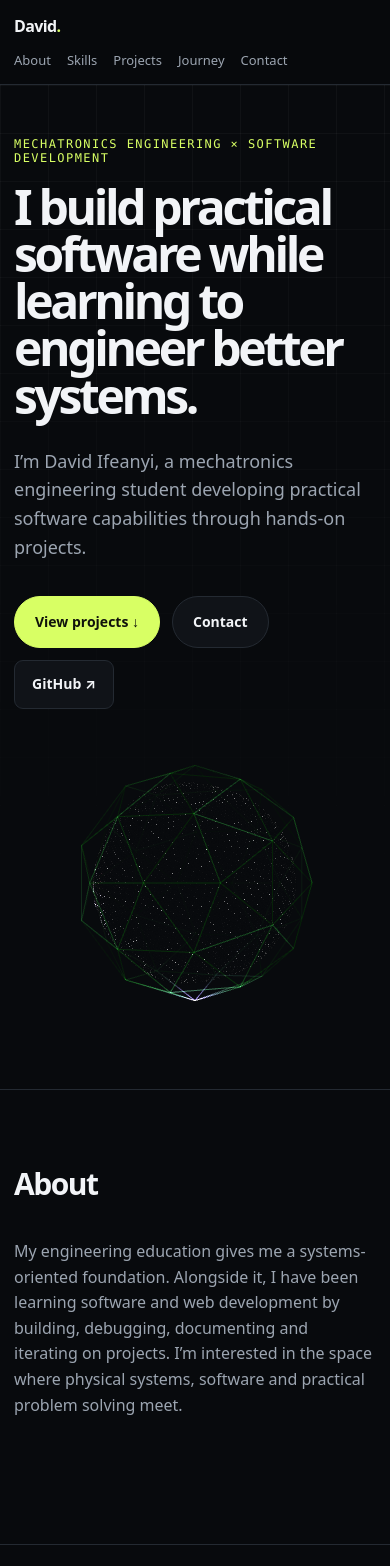
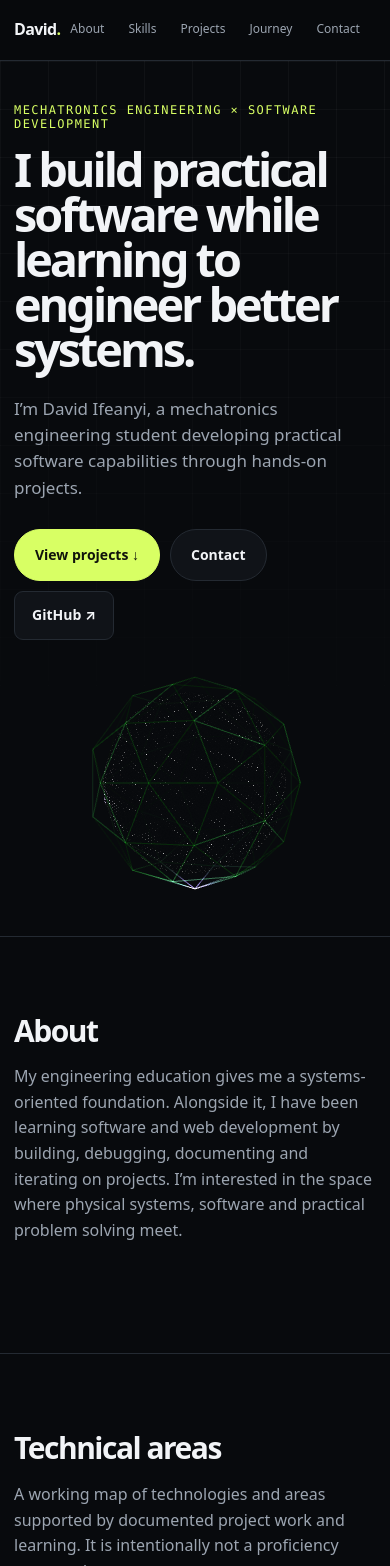
Before and after one commit to davidifeanyicelestine586-arch/David-Ifeanyi, a Next.js app: page / in a window 390 px wide. Shown: the top 1566 px of the page. Built offline with nearby package versions, Linux system fonts and the light colour scheme; no server answers.

Commit message:
Polish responsive hero and mobile navigation

```diff
--- a/app/globals.css
+++ b/app/globals.css
@@ -6,9 +6,10 @@ a { color:inherit; text-decoration:none; }
 .container { width:min(1120px,calc(100% - 40px)); margin:auto; }
 .nav { position:sticky; top:0; z-index:10; backdrop-filter:blur(16px); background:rgba(8,10,13,.94); border-bottom:1px solid var(--line); }
 .nav-inner { min-height:72px; display:flex; align-items:center; justify-content:space-between; gap:24px; }
-.brand { font-weight:800; letter-spacing:-.04em; }
+.brand { font-weight:800; letter-spacing:-.04em; flex:none; }
 .brand span { color:var(--accent); }
 .nav-links { display:flex; gap:24px; color:var(--muted); font-size:14px; }
+.nav-links a { transition:color .2s ease; }
 .nav-links a:hover { color:var(--text); }
 .hero { min-height:calc(100vh - 72px); display:grid; align-items:center; padding:64px 0 72px; position:relative; overflow:hidden; }
 .hero:before { content:""; position:absolute; inset:0; background-image:linear-gradient(rgba(255,255,255,.035) 1px,transparent 1px),linear-gradient(90deg,rgba(255,255,255,.035) 1px,transparent 1px); background-size:48px 48px; mask-image:linear-gradient(to bottom,black,transparent 85%); pointer-events:none; }
@@ -51,7 +52,42 @@ h2 { font-size:clamp(30px,4vw,48px); line-height:1.05; letter-spacing:-.05em; ma
 footer { padding:28px 0; border-top:1px solid var(--line); color:var(--muted); font-size:13px; }
 .footer-inner { display:flex; justify-content:space-between; gap:20px; }
 .mono { font-family:ui-monospace,SFMono-Regular,Menlo,Consolas,monospace; }
-@media(max-width:800px){ .nav-inner{align-items:flex-start;padding:14px 0;flex-direction:column;gap:10px}.nav-links{width:100%;gap:8px 16px;flex-wrap:wrap}.hero-grid{grid-template-columns:1fr}.hero-visual{height:360px;min-height:280px;margin:0 auto;width:min(100%,520px)}.hero-copy{order:1}.hero-visual{order:2}.section-head,.contact-box{grid-template-columns:1fr}.grid{grid-template-columns:1fr}.skill-grid{grid-template-columns:repeat(2,1fr)}.card.featured{grid-column:auto} }
-@media(max-width:520px){ .container{width:min(100% - 28px,1120px)} .hero{padding:52px 0 56px}.hero-visual{height:300px;min-height:240px;width:100%} section{padding:78px 0} .skill-grid{grid-template-columns:1fr} .journey-item{grid-template-columns:1fr;gap:8px} .footer-inner{flex-direction:column}.nav-links{font-size:13px} }
+@media(max-width:800px){
+  .container { width:min(100% - 32px,1120px); }
+  .nav-inner { min-height:64px; padding:10px 0; gap:10px; }
+  .nav-links { width:100%; gap:0; overflow-x:auto; flex-wrap:nowrap; justify-content:flex-start; scrollbar-width:none; -webkit-overflow-scrolling:touch; padding-bottom:2px; }
+  .nav-links::-webkit-scrollbar { display:none; }
+  .nav-links a { flex:0 0 auto; padding:3px 10px; font-size:13px; }
+  .nav-links a:first-child { padding-left:0; }
+  .hero { min-height:auto; padding:48px 0 24px; }
+  .hero-grid { grid-template-columns:1fr; gap:8px; }
+  .hero-copy { order:1; }
+  .hero-visual { order:2; height:330px; min-height:260px; width:min(100%,520px); margin:0 auto; }
+  h1 { font-size:clamp(44px,11vw,76px); margin:16px 0 24px; }
+  .lede { font-size:18px; }
+  .hero-actions { margin-top:28px; }
+  .section-head,.contact-box { grid-template-columns:1fr; }
+  .grid { grid-template-columns:1fr; }
+  .skill-grid { grid-template-columns:repeat(2,1fr); }
+  .card.featured { grid-column:auto; }
+}
+@media(max-width:520px){
+  .container { width:min(100% - 28px,1120px); }
+  .nav-inner { min-height:60px; }
+  .nav-links a { font-size:12px; padding-right:14px; }
+  .hero { padding:42px 0 18px; }
+  .hero-visual { height:270px; min-height:230px; width:calc(100% + 20px); margin-left:-10px; }
+  h1 { font-size:clamp(42px,12vw,62px); line-height:.96; letter-spacing:-.065em; }
+  .lede { font-size:17px; line-height:1.55; }
+  .actions { gap:10px; }
+  .hero-actions > * { max-width:100%; }
+  section { padding:78px 0; }
+  .section-head { gap:18px; margin-bottom:32px; }
+  .skill-grid { grid-template-columns:1fr; }
+  .card { padding:22px; }
+  .card.featured { padding:24px; }
+  .journey-item { grid-template-columns:1fr; gap:8px; }
+  .footer-inner { flex-direction:column; }
+}
 @media(prefers-reduced-motion:reduce){ html{scroll-behavior:auto} *{animation-duration:.01ms!important;transition-duration:.01ms!important} }
 :focus-visible { outline:2px solid var(--accent); outline-offset:4px; }
```
